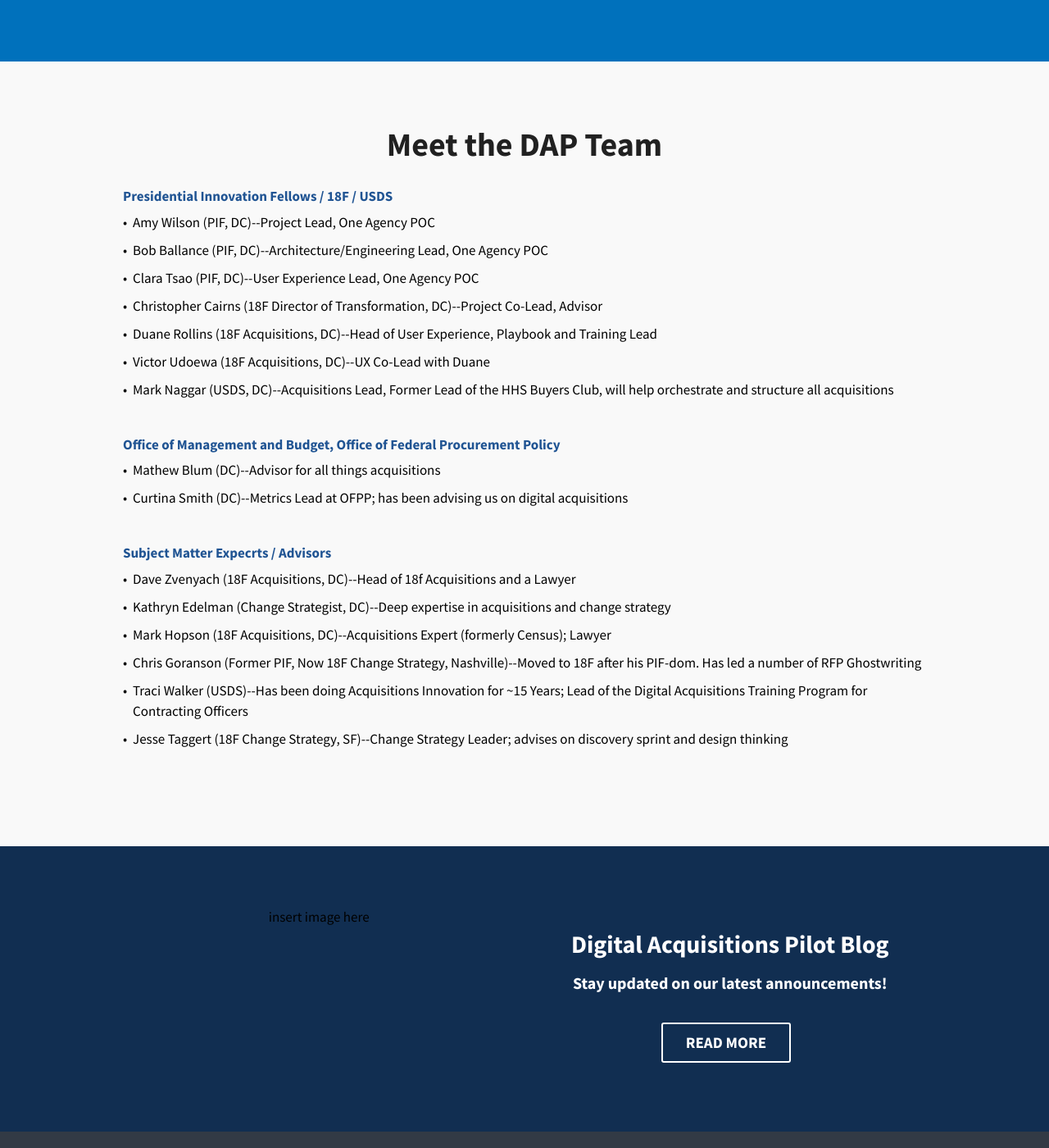
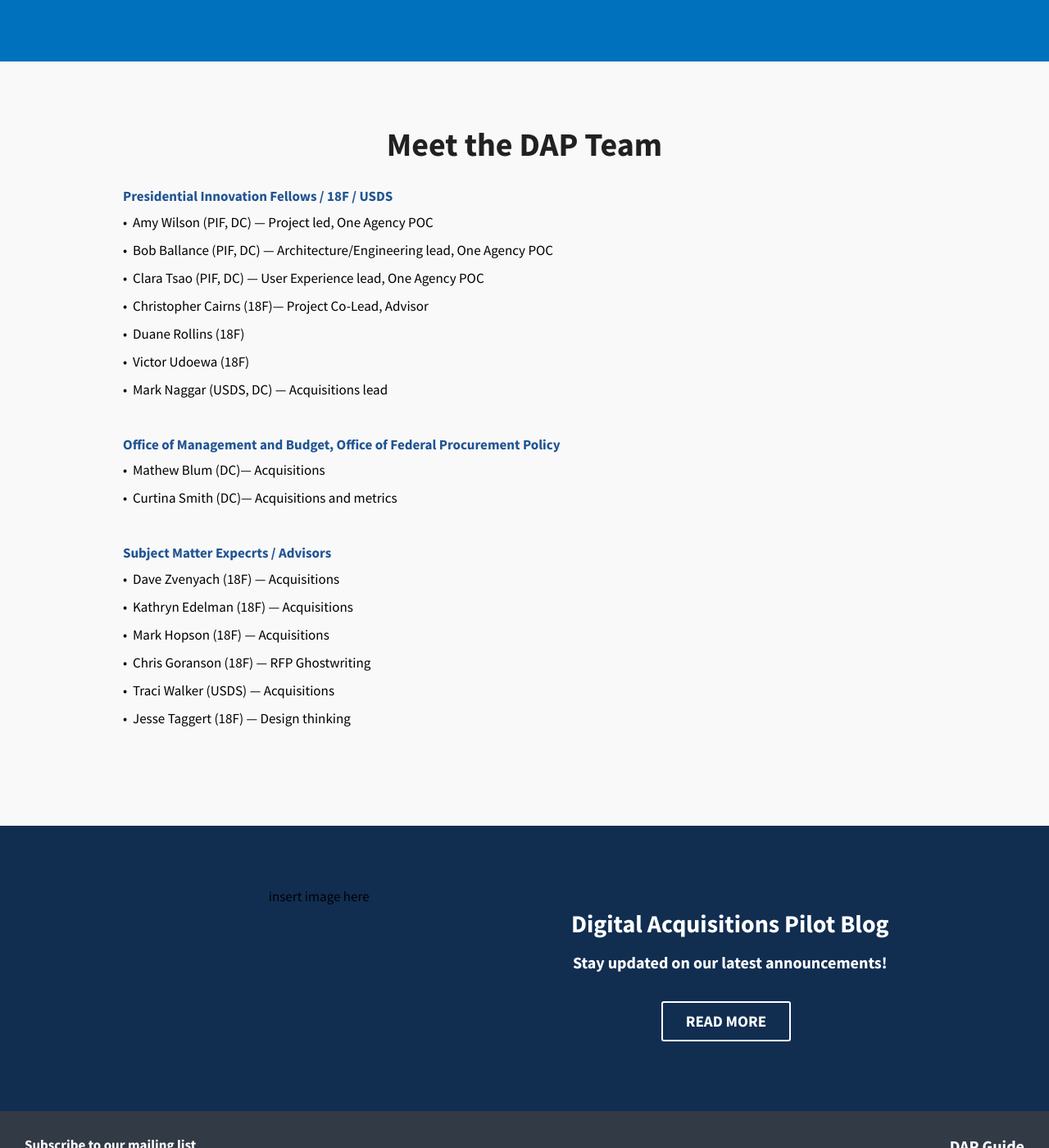
Before and after one commit to presidential-innovation-fellows/dap-guide, a Jekyll site: the page built from index.html, in a window 1280 px wide and 1400 px high, scrolled down 3304 px. Shown: the whole window at 82% size. Built offline with Jekyll 4.4.1, drawn with Linux system fonts in a browser that asks for light colours; nearby versions of some CDN libraries.

Commit message:
Update index.html
I cleaned up the bio section to include proper punctuation and made some connect changes based on recommendations from 18F's content team.

```diff
--- a/index.html
+++ b/index.html
@@ -217,27 +217,27 @@
       <h1>Meet the DAP Team</h1>
       <h4>Presidential Innovation Fellows / 18F / USDS</h4>
       <ul>
-        <li>Amy Wilson (PIF, DC)--Project Lead, One Agency POC</li>
-        <li>Bob Ballance (PIF, DC)--Architecture/Engineering Lead, One Agency POC</li>
-        <li>Clara Tsao (PIF, DC)--User Experience Lead, One Agency POC</li>
-        <li>Christopher Cairns (18F Director of Transformation, DC)--Project Co-Lead, Advisor</li>
-        <li>Duane Rollins (18F Acquisitions, DC)--Head of User Experience, Playbook and Training Lead</li>
-        <li>Victor Udoewa (18F Acquisitions, DC)--UX Co-Lead with Duane</li>
-        <li>Mark Naggar (USDS, DC)--Acquisitions Lead, Former Lead of the HHS Buyers Club, will help orchestrate and structure all acquisitions</li>
+        <li>Amy Wilson (PIF, DC) — Project led, One Agency POC</li>
+        <li>Bob Ballance (PIF, DC) — Architecture/Engineering lead, One Agency POC</li>
+        <li>Clara Tsao (PIF, DC) — User Experience lead, One Agency POC</li>
+        <li>Christopher Cairns (18F)— Project Co-Lead, Advisor</li>
+        <li>Duane Rollins (18F)</li>
+        <li>Victor Udoewa (18F)</li>
+        <li>Mark Naggar (USDS, DC) — Acquisitions lead </li>
       </ul>
       <h4>Office of Management and Budget, Office of Federal Procurement Policy</h4>
       <ul>
-        <li>Mathew Blum (DC)--Advisor for all things acquisitions</li>
-        <li>Curtina Smith (DC)--Metrics Lead at OFPP; has been advising us on digital acquisitions</li>
+        <li>Mathew Blum (DC)— Acquisitions </li>
+        <li>Curtina Smith (DC)— Acquisitions and metrics</li>
       </ul>
       <h4>Subject Matter Expecrts / Advisors</h4>
       <ul>
-        <li>Dave Zvenyach (18F Acquisitions, DC)--Head of 18f Acquisitions and a Lawyer</li>
-        <li>Kathryn Edelman (Change Strategist, DC)--Deep expertise in acquisitions and change strategy</li>
-        <li>Mark Hopson (18F Acquisitions, DC)--Acquisitions Expert (formerly Census); Lawyer</li>
-        <li>Chris Goranson (Former PIF, Now 18F Change Strategy, Nashville)--Moved to 18F after his PIF-dom. Has led a number of RFP Ghostwriting</li>
-        <li>Traci Walker (USDS)--Has been doing Acquisitions Innovation for ~15 Years; Lead of the Digital Acquisitions Training Program for Contracting Officers</li>
-        <li>Jesse Taggert (18F Change Strategy, SF)--Change Strategy Leader; advises on discovery sprint and design thinking</li>
+        <li>Dave Zvenyach (18F) — Acquisitions </li>
+        <li>Kathryn Edelman (18F) — Acquisitions </li>
+        <li>Mark Hopson (18F) — Acquisitions </li>
+        <li>Chris Goranson (18F) — RFP Ghostwriting </li>
+        <li>Traci Walker (USDS) — Acquisitions </li>
+        <li>Jesse Taggert (18F) — Design thinking </li>
       </ul>
     </div>
   </section>
```
